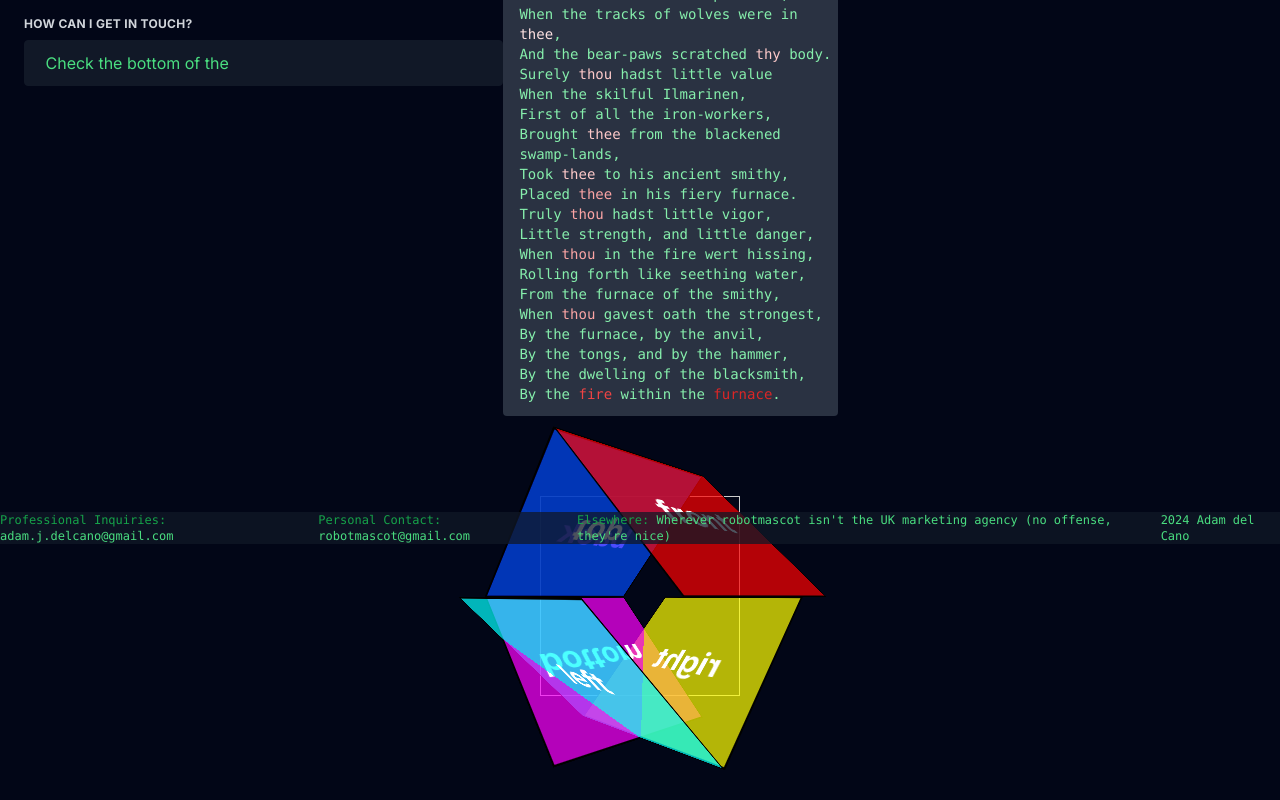
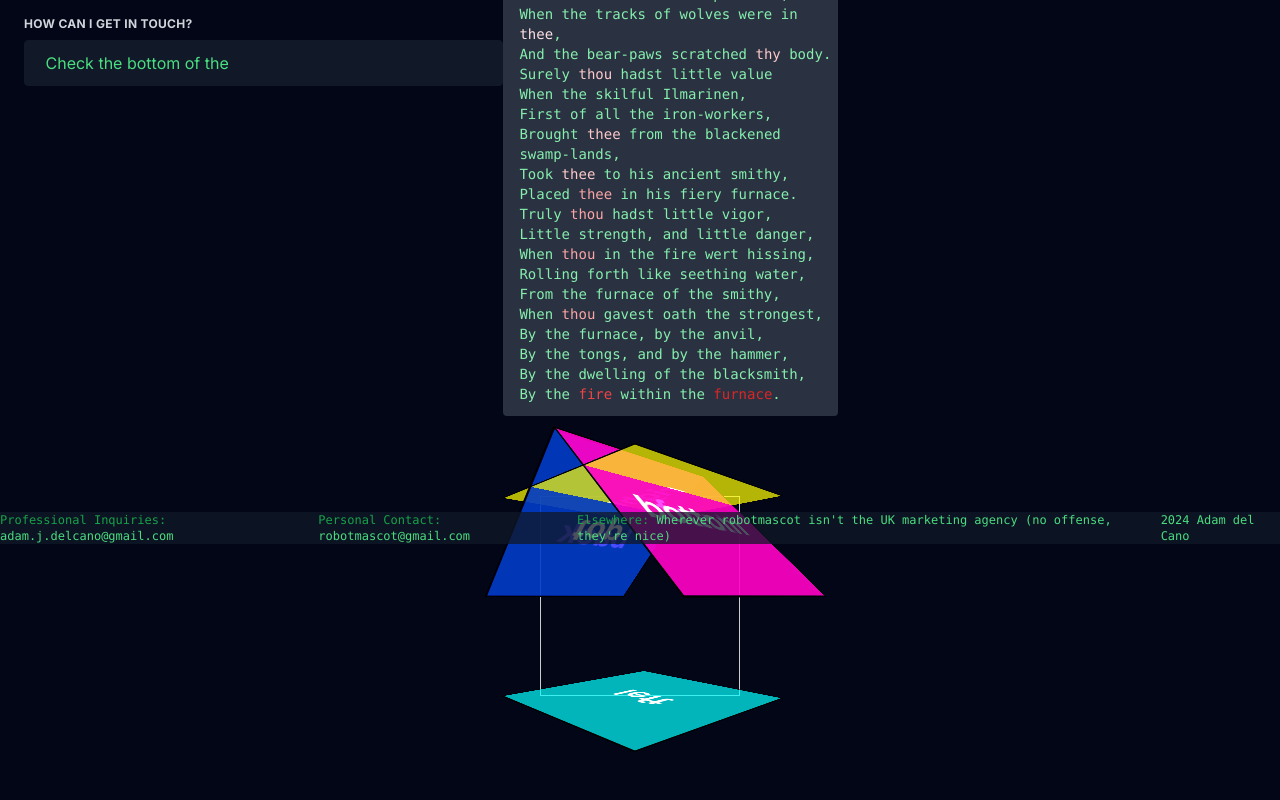
Before and after one commit to adamdelcano/adamdelcano.github.io, a Next.js app: page / in a window 1280 px wide. Shown: the part 256-1056 px from the top of the page. Built offline with nearby package versions, Linux system fonts and the light colour scheme.

Commit message:
Rotation?

```diff
--- a/src/app/globals.css
+++ b/src/app/globals.css
@@ -85,11 +85,11 @@ body {
 .cube__face--bottom { background: hsla(300, 100%, 50%, 0.7); }
 
 .cube__face--front  { transform: rotateY(  0deg) rotateX( 45deg) translateZ(100px); }
-.cube__face--right  { transform: rotateY( 90deg) rotateX( -45deg) translateZ(100px); }
+.cube__face--right  { transform: rotateY( 90deg) rotateX( 90deg) translateZ(100px); }
 .cube__face--back   { transform: rotateY(180deg) rotateX( 45deg) translateZ(100px); }
-.cube__face--left   { transform: rotateY(-90deg) rotateX( -45deg) translateZ(100px); }
+.cube__face--left   { transform: rotateY(-90deg) rotateX( -90deg) translateZ(100px); }
 .cube__face--top    { transform: rotateX( 90deg) rotateX( 45deg) translateZ(100px); }
-.cube__face--bottom { transform: rotateX(-90deg) rotateX( -45deg) translateZ(100px); }
+.cube__face--bottom { transform: rotateX(-90deg) rotateX( 135deg) translateZ(100px); }
 
 @keyframes rotate3D {
   from { transform: rotateY(0deg); }
```
